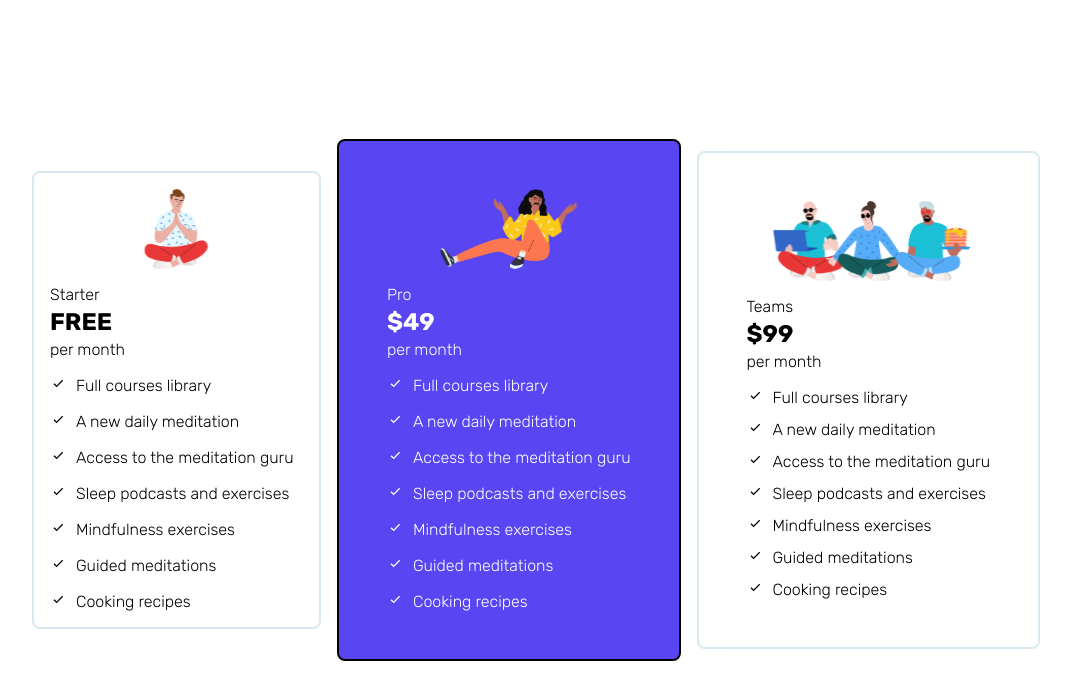
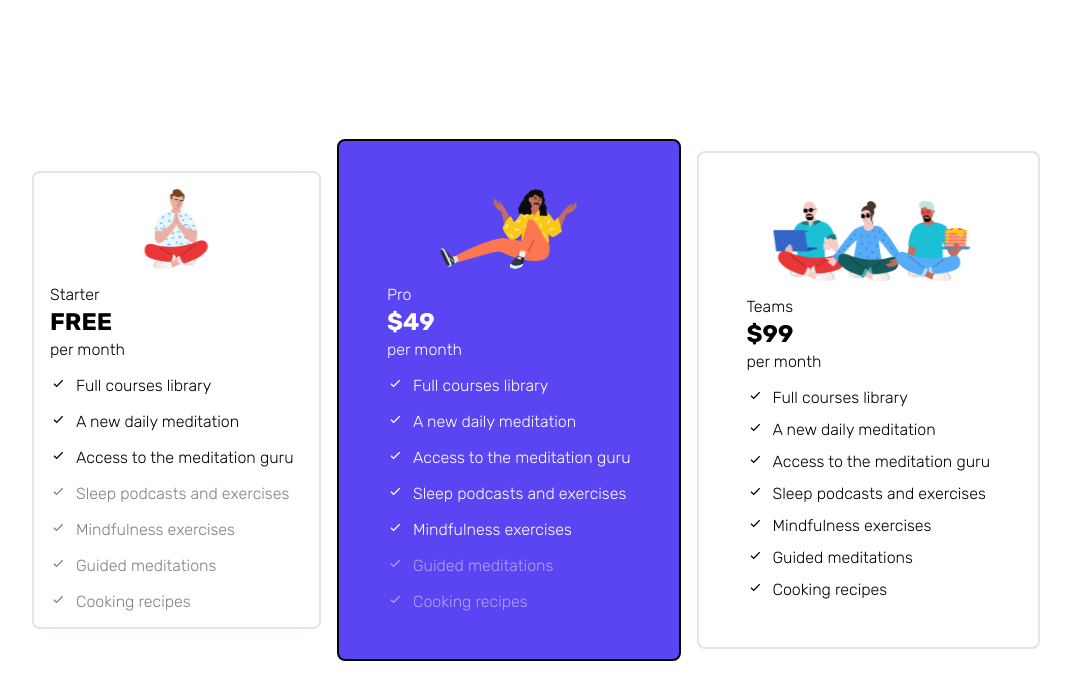
Before and after one commit to ptiry02/hackathon-price-plans, a React (Create React App) app: page / in a window 1280 px wide. Shown: the top 700 px of the page, without its empty margins (104-1175 px from the left). Built offline with nearby package versions, Linux system fonts and the light colour scheme.

Commit message:
changed color of some list elements

```diff
--- a/src/components/Card.jsx
+++ b/src/components/Card.jsx
@@ -34,7 +34,7 @@ const Card = ({ plan }) => {
       </Price>
       <List plan={plan}>
         {list.map((element, i) => (
-          <li key={i} id={i}>
+          <li key={i} id={`element-${i}`}>
             <BiCheck style={{ paddingRight: '10px' }} />
             {element}
           </li>
@@ -69,4 +69,10 @@ const List = styled.ul`
   flex-direction: column;
   gap: ${({ plan }) => (plan === 'teams' ? '12px' : '16px')};
   list-style: none;
+  ${({ plan }) =>
+    plan === 'starter'
+      ? '#element-3, #element-4, #element-5, #element-6 {color: #0000007f}'
+      : plan === 'pro'
+      ? '#element-5, #element-6 {color: #ffffff7f}'
+      : 'color: inherit;'}
 `
```
